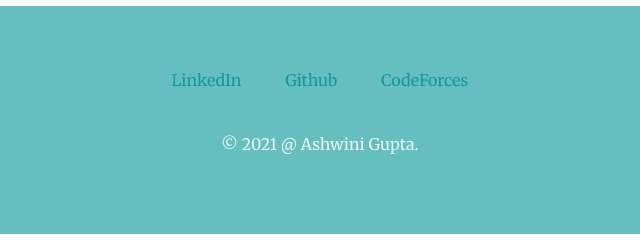
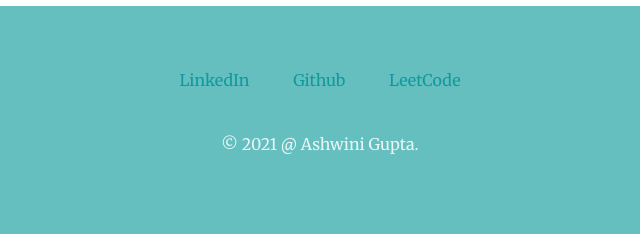
Before and after one commit to AshwiniGupta11/CSS-MySite, a plain HTML site: page index.html in a window 1280 px wide. Shown: the part 2350-2590 px from the top of the page, 320-960 px from the left. Drawn offline with Linux system fonts and the light colour scheme.

Commit message:
Change codeforces link to leetcode link
And it's name also

```diff
--- a/index.html
+++ b/index.html
@@ -58,7 +58,7 @@
   <div class="bottom-container">
     <a class="footer-link" href="https://www.linkedin.com/in/ashwini-gupta-/" target="_blank">LinkedIn</a>
     <a class="footer-link" href="https://github.com/ashwinigupta11/" target="_blank">Github</a>
-    <a class="footer-link" href="https://codeforces.com/profile/ash1.e" target="_blank">CodeForces</a>
+    <a class="footer-link" href="https://leetcode.com/ash1e/" target="_blank">LeetCode</a>
     <p style="color: #EAF6F6">© 2021 @ Ashwini Gupta.</p>
   </div>
 
```
